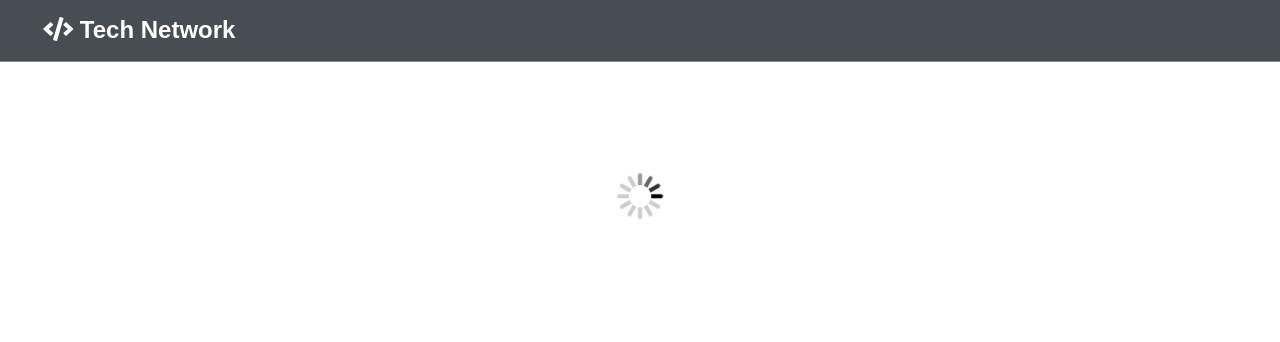
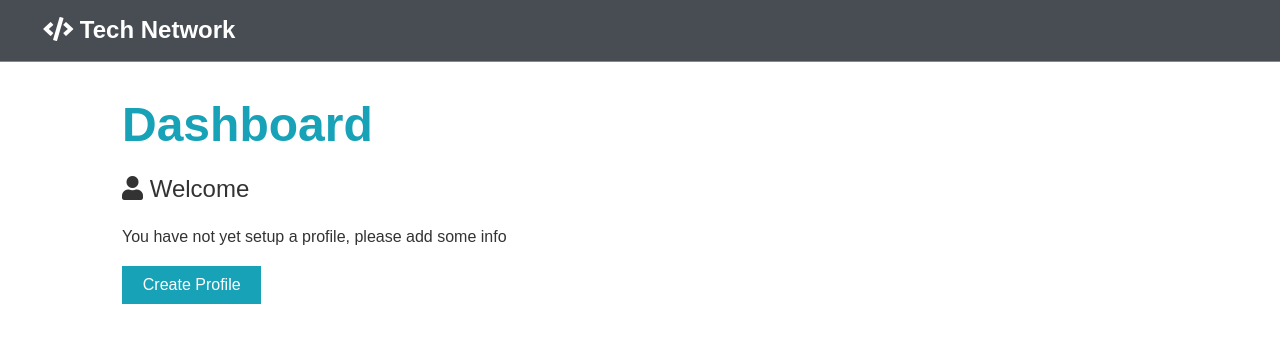
Before and after one commit to yuxinzhou97/Tech-Network-MERN-Stack-Web-App, a React (Create React App) app in the folder client/: page /dashboard in a window 1280 px wide. Shown: the top 342 px of the page. Built offline with nearby package versions, Linux system fonts and the light colour scheme; no server answers.

Commit message:
add experience and education, delete account option

```diff
--- a/client/src/components/dashboard/Dashboard.js
+++ b/client/src/components/dashboard/Dashboard.js
@@ -1,35 +1,43 @@
-import React, { useEffect, Fragment } from "react";
+import React, { Fragment, useEffect } from "react";
 import { Link } from "react-router-dom";
 import PropTypes from "prop-types";
 import { connect } from "react-redux";
-import Spinner from "../layout/Spinner";
-import { getCurrentProfile } from "../../actions/profile";
 import DashboardActions from "./DashboardActions";
+import Experience from "./Experience";
+import Education from "./Education";
+import { getCurrentProfile, deleteAccount } from "../../actions/profile";
 
 const Dashboard = ({
   getCurrentProfile,
+  deleteAccount,
   auth: { user },
-  profile: { profile, loading },
+  profile: { profile },
 }) => {
   useEffect(() => {
     getCurrentProfile();
   }, [getCurrentProfile]);
-  return loading && profile === null ? (
-    <Spinner />
-  ) : (
+
+  return (
     <Fragment>
-      <h1 className="larg text-primary">Dashboard</h1>
+      <h1 className="large text-primary">Dashboard</h1>
       <p className="lead">
-        <i className="fas fa-user"> </i>
-        Welcome {user && user.name}
+        <i className="fas fa-user" /> Welcome {user && user.name}
       </p>
-      {profile != null ? (
+      {profile !== null ? (
         <Fragment>
           <DashboardActions />
+          <Experience experience={profile.experience} />
+          <Education education={profile.education} />
+
+          <div className="my-2">
+            <button className="btn btn-danger" onClick={() => deleteAccount()}>
+              <i className="fas fa-user-minus" /> Delete My Account
+            </button>
+          </div>
         </Fragment>
       ) : (
         <Fragment>
-          <p>You have not yet set up a profile, please add some info</p>
+          <p>You have not yet setup a profile, please add some info</p>
           <Link to="/create-profile" className="btn btn-primary my-1">
             Create Profile
           </Link>
@@ -41,7 +49,7 @@ const Dashboard = ({
 
 Dashboard.propTypes = {
   getCurrentProfile: PropTypes.func.isRequired,
-
+  deleteAccount: PropTypes.func.isRequired,
   auth: PropTypes.object.isRequired,
   profile: PropTypes.object.isRequired,
 };
@@ -51,4 +59,6 @@ const mapStateToProps = (state) => ({
   profile: state.profile,
 });
 
-export default connect(mapStateToProps, { getCurrentProfile })(Dashboard);
+export default connect(mapStateToProps, { getCurrentProfile, deleteAccount })(
+  Dashboard
+);
```
